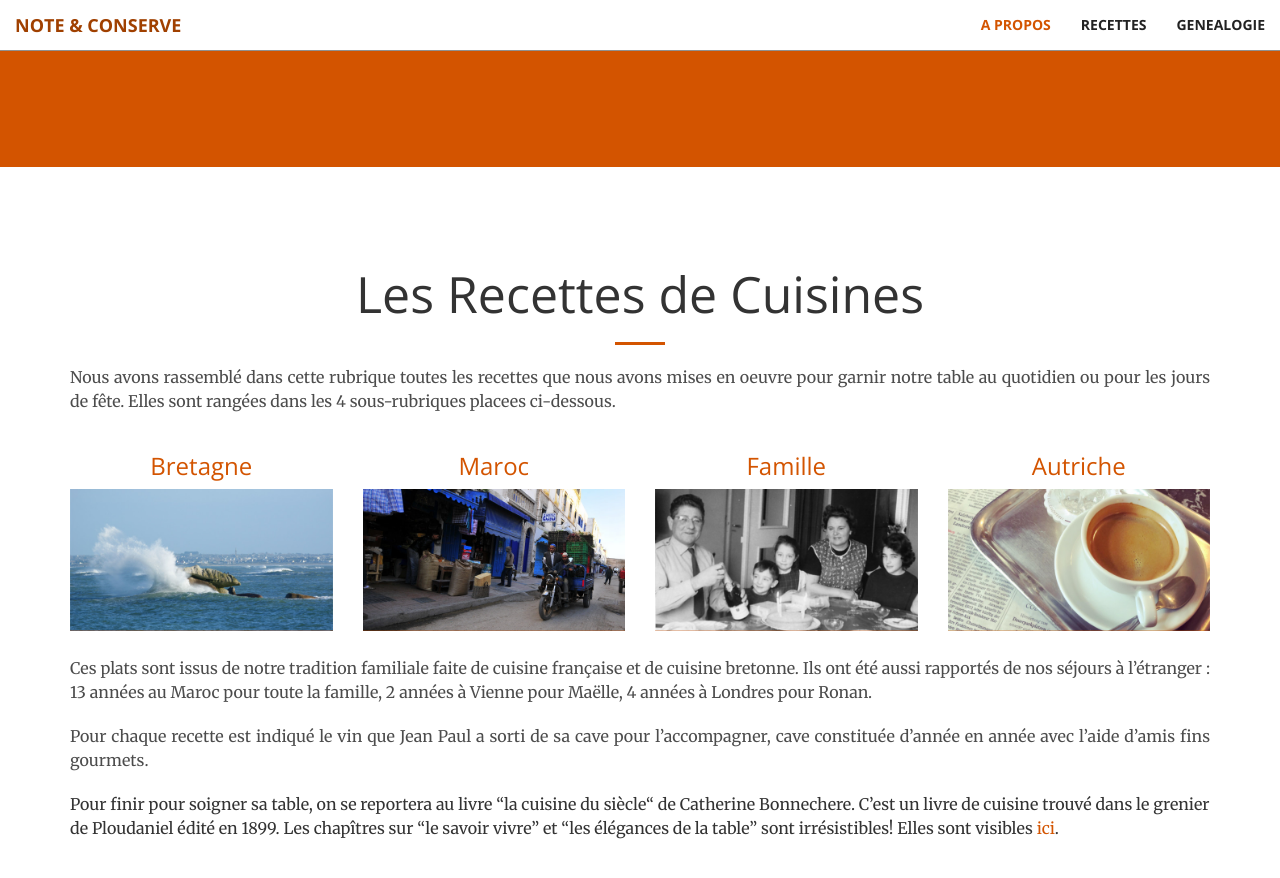
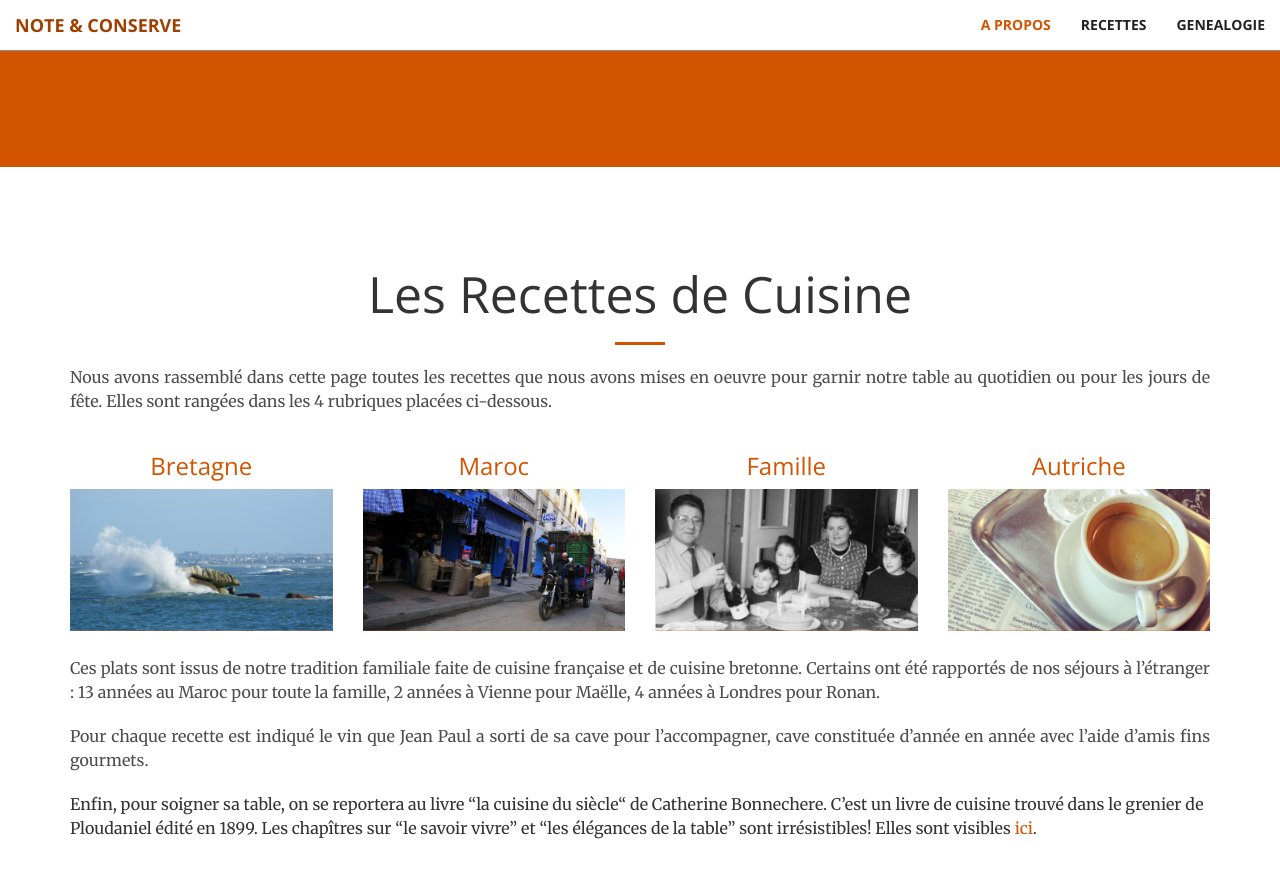
Before and after one commit to brignogan/brignogan.github.io, a Jekyll site: the page built from index.html, in a window 1280 px wide and 900 px high, scrolled down 1880 px. Shown: the top 878 px of the window. Built offline with Jekyll 4.4.1, drawn with Linux system fonts in a browser that asks for light colours; some of the changed text lies outside the part shown.

Commit message:
recettes et généalogie
Correction du texte

```diff
--- a/_includes/genealogie.html
+++ b/_includes/genealogie.html
@@ -2,14 +2,14 @@
 
       <div class="container text-center">
           <div class="call-to-action">
-              <h1>Genealogie</h1>
+              <h1>Généalogie</h1>
               <hr>
                 <p class="text-faded">
-                Nous allons raconter ici l’histoire de notre famille qui est issue de deux branches.
+                Nous racontons ici l’histoire de notre famille qui est le fruit de l'union de deux branches.
                 La branche Drévès est originaire de Saint-Pierre-Quilbignon et la branche Paugam de Ploudaniel.
                 </p>
                 <p class="text-faded">
-                Nous essaierons de remonter le plus loin dans les archives et dans nos souvenirs
+                Nous sommes remonter le plus loin possible dans les archives et dans nos souvenirs
                 car il est important pour tout un chacun de replacer ces ancêtres dans le temps et dans l’espace.
                 C'est donc une histoire qui commence au XVIIème siècle mais qui raconte surtout le parcours
                 de notre famille à travers le XXème siècle, dans la tourmente des deux guerres mondiales
--- a/_includes/recettes.html
+++ b/_includes/recettes.html
@@ -1,15 +1,15 @@
 <section id="services">
     <div class="container">
             <div class="text-center">
-                <h1 class="section-heading">Les Recettes de Cuisines</h1>
+                <h1 class="section-heading">Les Recettes de Cuisine</h1>
                 <hr class="primary">
             </div>
     </div>
     <div class="container">
       <p class=text-overWhite>
-      Nous avons rassemblé dans cette rubrique toutes les recettes que nous avons mises
+      Nous avons rassemblé dans cette page toutes les recettes que nous avons mises
       en oeuvre pour garnir notre table au quotidien ou pour les jours de fête.
-      Elles sont rangées dans les 4 sous-rubriques placees ci-dessous.
+      Elles sont rangées dans les 4 rubriques placées ci-dessous.
     </div>
     <div class="container">
         <div class="row">
@@ -67,7 +67,7 @@
     <div class="container">
       <p class=text-overWhite>
       Ces plats sont issus de notre tradition familiale faite de cuisine française et
-      de cuisine bretonne. Ils ont été aussi rapportés de nos séjours
+      de cuisine bretonne. Certains ont été rapportés de nos séjours
       à l’étranger : 13 années au Maroc pour toute la famille, 2 années à Vienne pour Maëlle,
       4 années à Londres pour Ronan.
       </p>
@@ -76,7 +76,7 @@
       pour l’accompagner, cave constituée d’année en année avec l’aide d’amis fins gourmets.
       </p>
       <p>
-      Pour finir pour soigner sa table, on se reportera au livre “la cuisine du siècle“ de Catherine Bonnechere.
+      Enfin, pour soigner sa table, on se reportera au livre “la cuisine du siècle“ de Catherine Bonnechere.
       C’est  un livre de cuisine trouvé dans le grenier de Ploudaniel édité en 1899.
       Les chapîtres sur “le savoir vivre” et “les élégances
       de la table” sont irrésistibles! Elles sont visibles <a href="https://en.calameo.com/read/0046395075f44e3515927">ici</a>.
```
